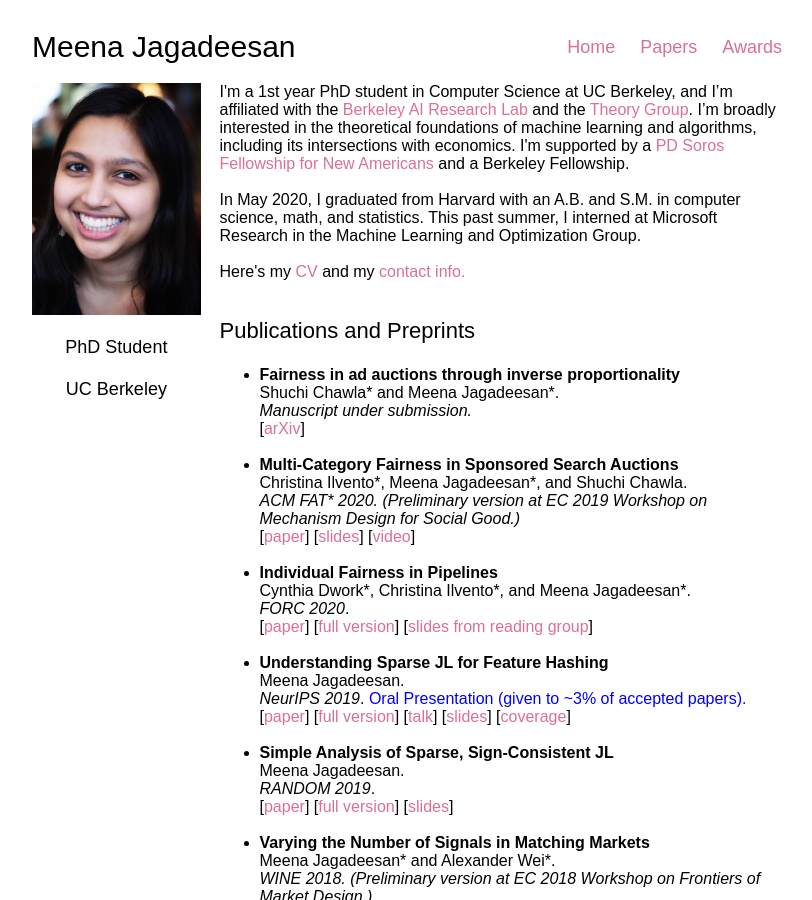
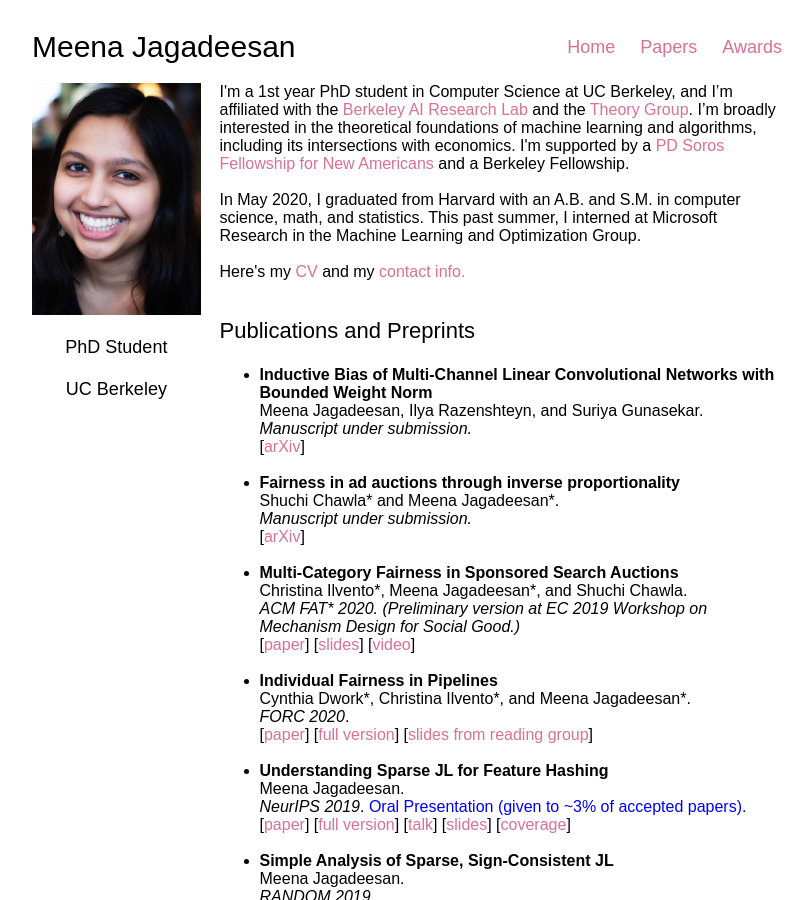
Before and after one commit to mjagadeesan/mjagadeesan.github.io, a Jekyll site: the page built from index.html, in a window 1280 px wide and 900 px high. Shown: the whole window, without its empty margins (233-1045 px from the left). Built offline with Jekyll 4.4.1, drawn with Linux system fonts in a browser that asks for light colours; some web fonts are replaced.

Commit message:
added new paper

```diff
--- a/index.html
+++ b/index.html
@@ -11,6 +11,10 @@ layout: default
 	Here's my <a href='CV-ResearchNew.pdf'>CV</a> and my <a href='#contact'>contact info.</a>
 	<h3><a id="papers"></a><span>Publications and Preprints</span></h3>
 	<ul>
+	<li><b><span>Inductive Bias of Multi-Channel Linear Convolutional Networks with Bounded Weight Norm</span></b><br>
+	Meena Jagadeesan, Ilya Razenshteyn, and Suriya Gunasekar.<br>
+	<span><em>Manuscript under submission.</em></span><br>
+	[<a href=https://arxiv.org/abs/2102.12238>arXiv</a>]<br><br>
 	<li><b><span>Fairness in ad auctions through inverse proportionality</span></b><br>
 	Shuchi Chawla<span style="font-family:Arial">*</span> and Meena Jagadeesan<span style="font-family:Arial">*</span>.<br>
 	<span><em>Manuscript under submission.</em></span><br>
```
